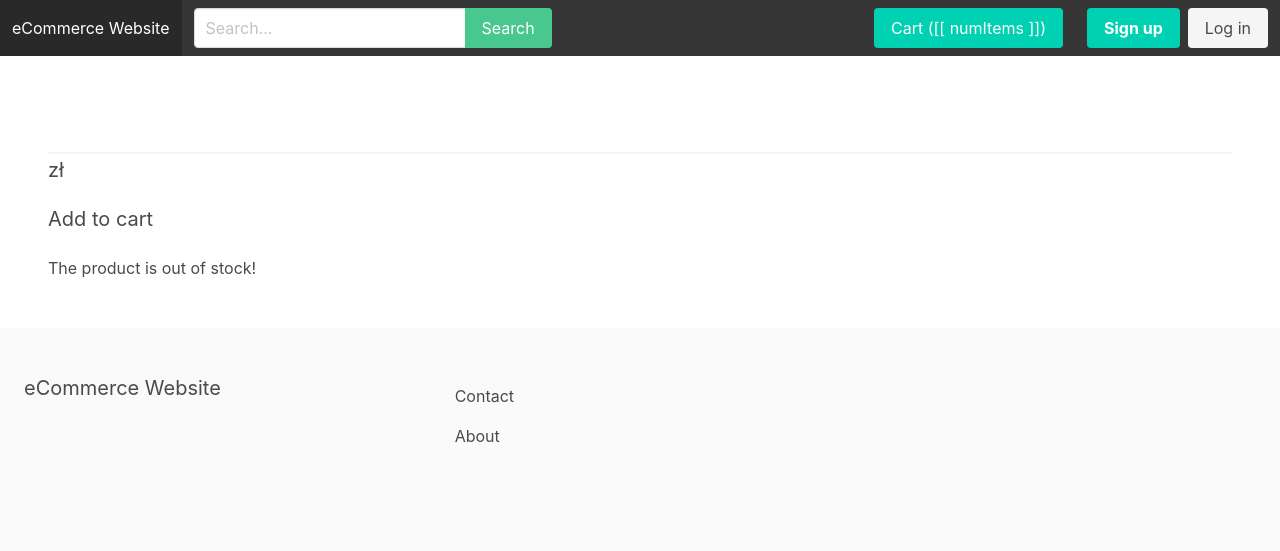
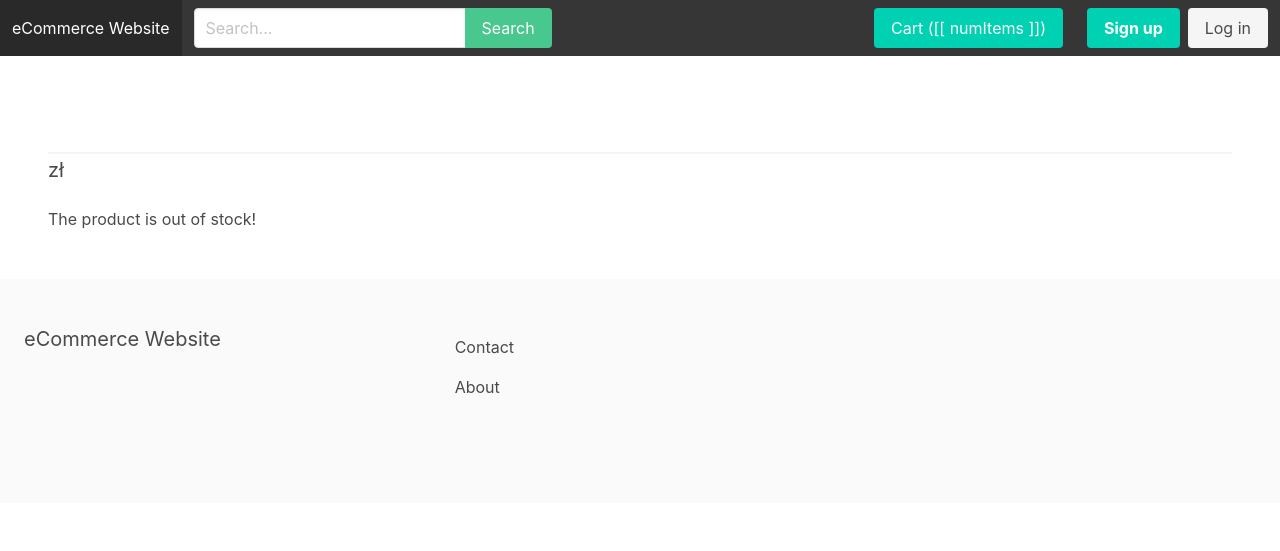
Before and after one commit to JakubKujawa/eCommerce-Website-Project, a Django app: template apps/store/templates/product_detail.html in a window 1280 px wide. Shown: the top 551 px of the page. Run offline with Django 4.2, Linux system fonts and the light colour scheme; the template is opened without the code that fills it, so the values that code supplies are empty; some libraries are stand-ins or nearby versions.

Commit message:
fix: fix double text 'Add to cart'
Signed-off-by: CodePlayer <ZK_Jakub@proton.me>

```diff
--- a/apps/store/templates/product_detail.html
+++ b/apps/store/templates/product_detail.html
@@ -22,8 +22,6 @@
         {% if product.description %}
             <p>{{ product.description }}</p>
         {% endif %}
-
-        <h2 class="subtitle">Add to cart</h2>
 
         {% if product.variants.all %}
             <div class="columns">
```
